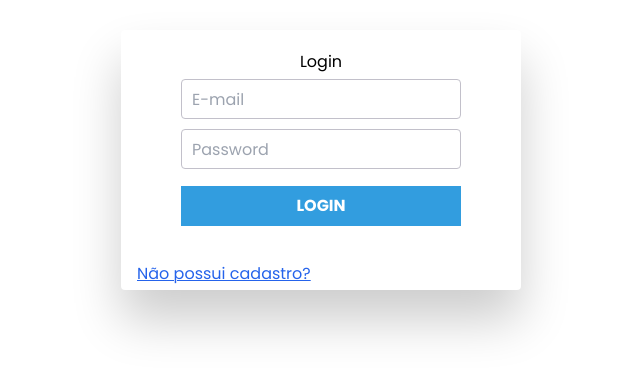
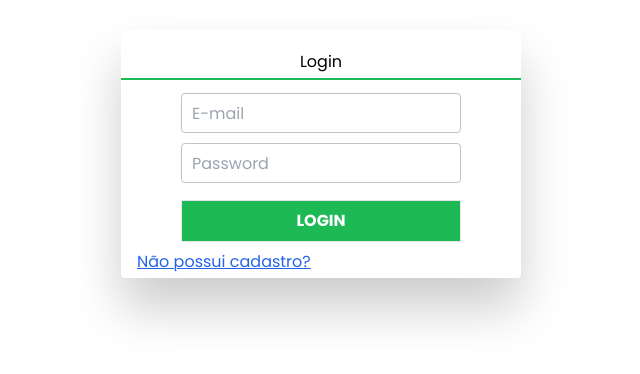
Before and after one commit to Thiago-CSantos/Spotify-Music-Discovery-Frontend, a React (Vite) app in the folder spotify-music-discovery/: page /login in a window 1280 px wide. Shown: the top 374 px of the page, without its empty margins (319-959 px from the left). Built offline with nearby package versions, Linux system fonts and the light colour scheme.

Commit message:
feat: login pronto

```diff
--- a/spotify-music-discovery/src/routes/Login.tsx
+++ b/spotify-music-discovery/src/routes/Login.tsx
@@ -12,14 +12,25 @@ const Login: React.FC = () => {
       const handleLogin = async (e: any) => {
             e.preventDefault();
 
+            if (email === '' || password === '') {
+                  setErro('Por favor, preencha todos os campos.');
+                  return;
+            }
+
             try {
                   const resposta = await axios.post('http://localhost:8080/loginApp', {
                         email: email,
                         password: password,
                   });
-
                   console.log('Resposta', resposta.data);
-                  setUser(resposta.data.name);
+                  if (resposta.data.exist === true) {
+                        console.log('exist é true');
+                        window.location.replace('/');
+                  } else if (!user) {
+                        setUser(null);
+                        return;
+                  }
+                  setUser(resposta.data.user.name);
             } catch (error: any) {
                   if (error.response && error.response.status === 401) {
                         setErro('Usuário ou senha inválidos');
@@ -27,28 +38,20 @@ const Login: React.FC = () => {
                         setErro('Erro ao acessar o servidor');
                   }
             }
-
-
       };
-
-      const handleLougout = async (e: any) => {
-            e.preventDefault();
-            setUser(null);
-      }
 
       return (
             <>
                   <div className="login-form-wrap">
-                        {user == null ? (
                         <div>
-                                    <h2>Login</h2>
+                              <h2 className='border-b-2 border-[#1db954] mb-2 pb-1'>Login</h2>
                               <form action="" method="post" className="login-form">
                                     <input type="email" name='email' placeholder='E-mail' required onChange={(e) => { setEmail(e.target.value) }} />
                                     <input type="password" name='password' placeholder='Password' required onChange={(e) => { setPassword(e.target.value) }} />
-                                          <button type="submit" className='bg-[#329ddf] w-full block relative mt-3 mb-8 p-2 text-white text-center font-bold uppercase transition-all ease-linear hover:bg-purple-400'
+                                    <button type="submit" className='bg-[#1DB954] w-full block relative mt-3 mb-1 p-2 text-white text-center font-bold uppercase transition-all ease-linear hover:bg-transparent hover:text-black hover:border border'
                                           onClick={(e) => { handleLogin(e) }}>Login</button>
                               </form>
-                                    <button type="button" className='w-full block relative mb-5 p-1 text-left'>
+                              <button type="button" className='w-full block relative mb-0 p-1 text-left'>
                                     <a href="/cadastrar"
                                           className='text-blue-600 decoration-1 underline ml-3 visited:text-blue-800 '>
                                           Não possui cadastro?
@@ -56,17 +59,7 @@ const Login: React.FC = () => {
                               </button>
                               <p className='text-red-500'>{erro}</p>
                         </div>
-                        ) : (
-                              <div>
-                                    <h2>Olá, {user}</h2>
-                                    <button className='bg-[#329ddf] w-full block relative mt-3 mb-8 p-5 text-white text-center font-bold uppercase transition-all ease-linear hover:bg-purple-400' type='button'
-                                          onClick={(e) => { handleLougout(e) }}>Logout</button>
                   </div>
-                        )
-                        }
-
-                  </div>
-
             </>
       );
 };
```
Lines whose indentation alone changed are shown as unchanged.
